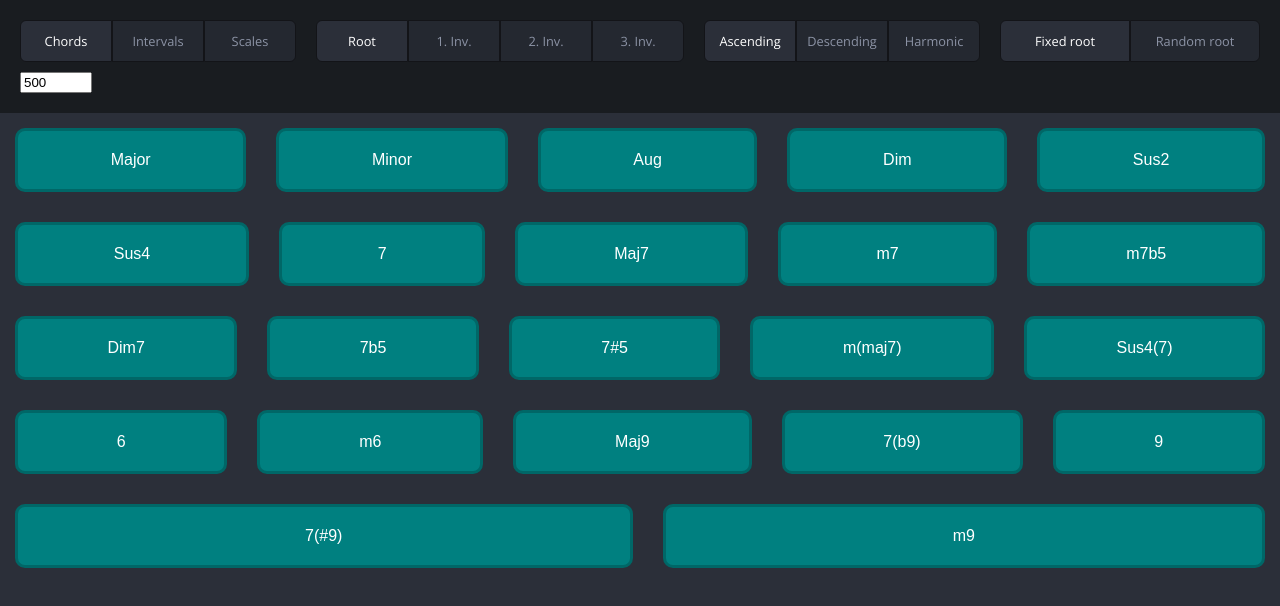
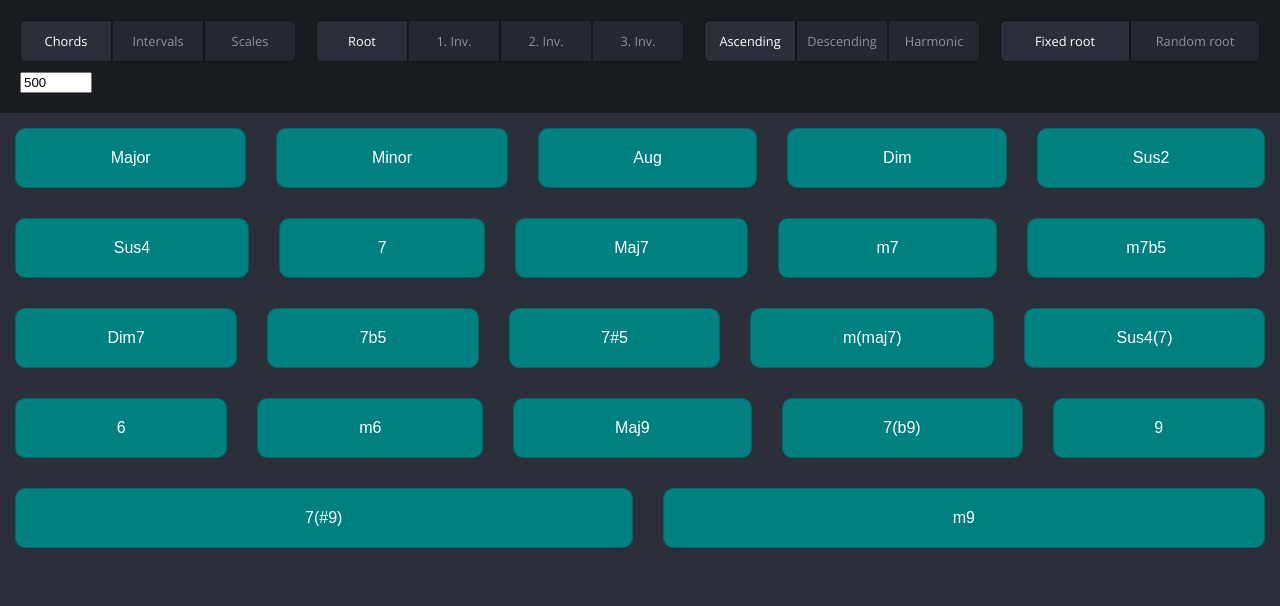
Before and after one commit to vellebelle/simple-sound-engine, a plain HTML site: page index.html in a window 1280 px wide. Drawn offline with nearby package versions, Linux system fonts and the light colour scheme.

Commit message:
Changed border thickness on buttons

```diff
--- a/scss/style.scss
+++ b/scss/style.scss
@@ -70,7 +70,7 @@ body {
       padding: 20px;
       margin: 15px;
       border-radius: 10px;
-      border: 3px solid darken($button-color, 5%);
+      border: 1px solid darken($button-color, 5%);
       background: $button-color;
       color: white;
       font-size: 1em;
```
Also changed, not shown: css/style.css.
